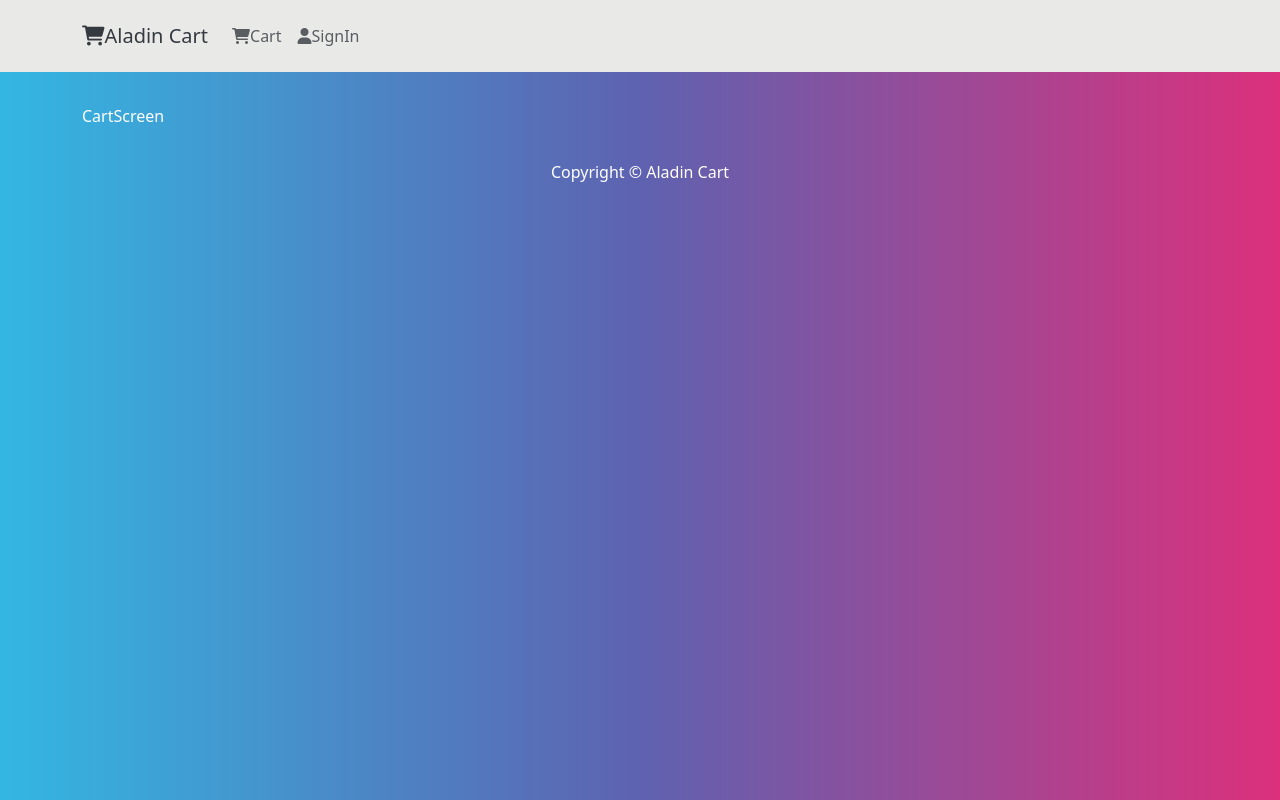
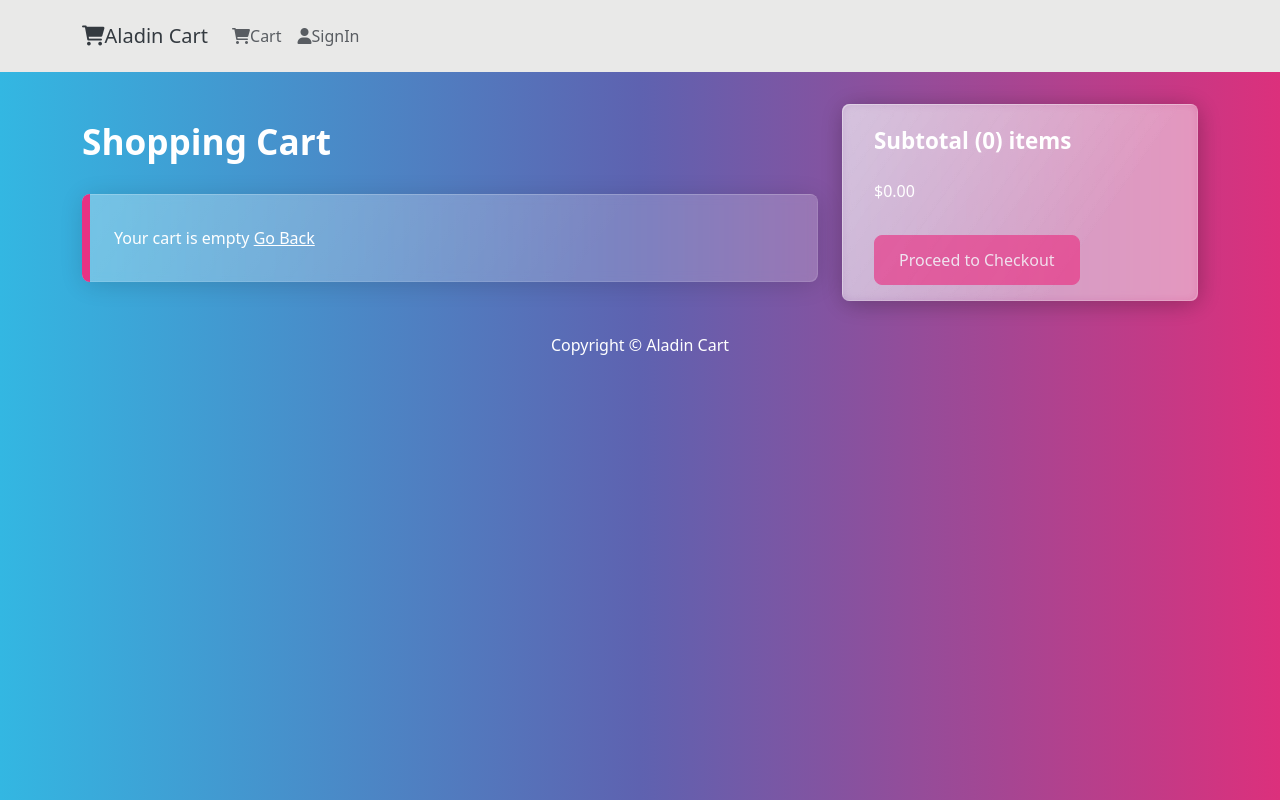
Before and after one commit to Jyotika999/Aladin-Cart, a React (Create React App) app in the folder frontend/: page /cart in a window 1280 px wide. Built offline with nearby package versions, Linux system fonts and the light colour scheme.

Commit message:
updated add to cart functionality

```diff
--- a/frontend/src/App.js
+++ b/frontend/src/App.js
@@ -21,8 +21,8 @@ export default function App() {
       <Routes>
 
         <Route path='/product/:id' element={<ProductScreen/>} />
-        <Route path='/cart/*' element={<CartScreen/>} />
-        {/* <Route path='/cart/' element={<CartScreen />} /> */}
+        <Route path='/cart/:id' element={<CartScreen/>} />
+        <Route path='/cart/' element={<CartScreen />} />
         <Route path='/' element={<HomeScreen />}/>
 
       </Routes>
--- /dev/null
+++ b/frontend/src/actions/cartActions.js
@@ -0,0 +1,30 @@
+import axios from 'axios'
+import { CART_ADD_ITEM, CART_REMOVE_ITEM } from '../constants/cartConstants'
+
+
+export const addToCart = (id, qty) => async (dispatch, getState) => {
+    const { data } = await axios.get(`/api/products/${id}`);
+
+    dispatch({
+      type: CART_ADD_ITEM,
+      payload: {
+        product: data._id,
+        name: data.name,
+        image: data.image,
+        price: data.price,
+        countInStock: data.countInStock,
+        qty,
+      },
+    });
+
+    localStorage.setItem('cartItems', JSON.stringify(getState().cart.cartItems));
+  };
+
+  export const removeFromCart = (id) => (dispatch, getState) => {
+    dispatch({
+      type: CART_REMOVE_ITEM,
+      payload: id,
+    });
+
+    localStorage.setItem('cartItems', JSON.stringify(getState().cart.cartItems));
+  };
--- a/frontend/src/constants/cartConstants.js
+++ b/frontend/src/constants/cartConstants.js
@@ -1,2 +1,2 @@
-export const CART_ADD_ITEMS= 'CART_ADD_ITEMS'
-export const CART_REMOVE_ITEMS= 'CART_REMOVE_ITEMS'
+export const CART_ADD_ITEM = 'CART_ADD_ITEM'
+export const CART_REMOVE_ITEM = 'CART_REMOVE_ITEM '
--- a/frontend/src/index.css
+++ b/frontend/src/index.css
@@ -2,7 +2,15 @@ main{
     min-height: 80vh;
 }
 h3{
-padding: 1rem 0;
+    padding: 1rem 0;
+}
+h1{
+    font-size: 2.2rem;
+    padding: 1rem 0;
+}
+h2{
+    font-size: 1.4rem;
+    padding: 0.5rem 0;
 }
 .rating span{
     margin: 0.1 rem;
--- a/frontend/src/reducers/cartReducer.js
+++ b/frontend/src/reducers/cartReducer.js
@@ -0,0 +1,31 @@
+import { CART_ADD_ITEM , CART_REMOVE_ITEM} from "../constants/cartConstants";
+
+export const cartReducer = (state= { cartItems: [] }, action) =>{
+    switch(action.type) {
+
+        case CART_ADD_ITEM:
+            const item = action.payload
+
+            const itemExist = state.cartItems.find(x=> x.product ===item.product)
+
+            if(itemExist){
+                return{
+                    ...state,
+                    cartItems: state.cartItems.map(x =>x.product === itemExist.product ? item : x)
+                }
+            }else{
+                return {
+                    ...state,
+                    cartItems: [...state.cartItems, item ]
+                }
+            }
+
+        case CART_REMOVE_ITEM:
+            return {
+                ...state,
+                cartItems: state.cartItems.filter((x) => x.product !==action.payload)
+            }
+
+        default: return state
+    }
+}
--- a/frontend/src/screens/CartScreen.js
+++ b/frontend/src/screens/CartScreen.js
@@ -1,10 +1,115 @@
-import React from 'react'
+import React, {useEffect} from 'react'
+import {useDispatch, useSelector} from 'react-redux'
+import { Link, useParams, useSearchParams, useNavigate } from 'react-router-dom'
+import { Row, Col, ListGroup, Image, Button, Form, Card, ListGroupItem} from 'react-bootstrap'
+import Message from '../components/Message'
+import { addToCart, removeFromCart } from '../actions/cartActions'
 
 const CartScreen = () => {
+
+  const {id} = useParams()
+  const [searchParams] = useSearchParams()
+  const dispatch = useDispatch()
+  const cart = useSelector(state => state.cart)
+  const history = useNavigate()
+  const {cartItems} = cart
+  const qty= searchParams.get('qty')? Number(searchParams.get('qty')):1
+
+
+  useEffect(()=>{
+    if(id){
+      dispatch(addToCart(id, qty))
+    }
+  }, [dispatch, id, qty])
+
+  const removeFromCartHandler = (id) => {
+    dispatch(removeFromCart(id))
+  };
+
+  const checkoutHandler=()=>{
+    history('/login?redirect=shipping')
+  }
+
   return (
-    <>
-    <div>CartScreen</div>
-    </>
+    <Row>
+      <Col md={8}>
+        <h1>Shopping Cart</h1>
+        {cartItems.length === 0 ? (
+          <Message>
+            Your cart is empty <Link to="/">Go Back</Link>
+          </Message>
+        ) : (
+          <ListGroup variant="flush">
+            {cartItems.map((item) => (
+              <ListGroupItem key={item.product}>
+                <Row>
+                  <Col md={2}>
+                    <Image src={item.image} alt={item.name} fluid rounded />
+                  </Col>
+                  <Col md={3}>
+                    <Link to={`/product/${item.product}`}>{item.name}</Link>
+                  </Col>
+                  <Col md={2}>${item.price}</Col>
+                  <Col md={2}>
+                    <Form.Control
+                      as="select"
+                      value={item.qty}
+                      onChange={(e) =>
+                        dispatch(
+                          addToCart(item.product, Number(e.target.value))
+                        )
+                      }
+                    >
+                      {[...Array(item.countInStock).keys()].map((x) => (
+                        <option key={x + 1} value={x + 1}>
+                          {x + 1}
+                        </option>
+                      ))}
+                    </Form.Control>
+                  </Col>
+                  <Col md={2}>
+                    <Button
+                      type="button"
+                      variant="light"
+                      onClick={() => removeFromCartHandler(item.product)}
+                    >
+                      <i className="fas fa-trash" />
+                    </Button>
+                  </Col>
+                </Row>
+              </ListGroupItem>
+            ))}
+          </ListGroup>
+        )}
+      </Col>
+      <Col md={4}>
+        <Card>
+          <ListGroup variant="flush">
+            <ListGroup.Item>
+              <h2>
+                Subtotal ({cartItems.reduce((acc, item) => acc + item.qty, 0)})
+                items{" "}
+              </h2>
+              $
+              {cartItems
+                .reduce((acc, item) => acc + item.qty * item.price, 0)
+                .toFixed(2)}
+            </ListGroup.Item>
+            <ListGroup.Item>
+              <Button
+                type="button"
+                className="btn-block"
+                disabled={cartItems.length === 0}
+                onClick={checkoutHandler}
+              >
+                Proceed to Checkout
+              </Button>
+            </ListGroup.Item>
+          </ListGroup>
+        </Card>
+      </Col>
+
+    </Row>
   )
 }
 
--- a/frontend/src/screens/ProductScreen.js
+++ b/frontend/src/screens/ProductScreen.js
@@ -17,7 +17,7 @@ const ProductScreen = ({ match }) => {
     const productDetails= useSelector( (state) => state.productDetails)
     const { id } = useParams()
     const history = useNavigate()
-    const [qty, setQty] =useState(0)
+    const [qty, setQty] =useState(1)
     const {loading, error, product}= productDetails
     // const product = products.find(p => p._id === match.params.id);
 
--- a/frontend/src/store.js
+++ b/frontend/src/store.js
@@ -1,13 +1,21 @@
 import {createStore, combineReducers, applyMiddleware} from 'redux'
 import thunk from 'redux-thunk'
 import { productListReducer, productDetailsReducer } from './reducers/productReducer';
+import { cartReducer } from './reducers/cartReducer';
 import {composeWithDevTools} from 'redux-devtools-extension'
 
 const reducer= combineReducers({
     productList: productListReducer,
     productDetails: productDetailsReducer,
+    cart: cartReducer,
 });
-const initialState= {}
+
+const cartItemsFromStorage= localStorage.getItem('cartItems')? JSON.parse(localStorage.getItem('cartItems')): []
+
+const initialState= {
+    cart: {cartItems: cartItemsFromStorage}
+    // cart: {cartItems: 'hello'}
+}
 
 const middleware= [thunk]
 
```
